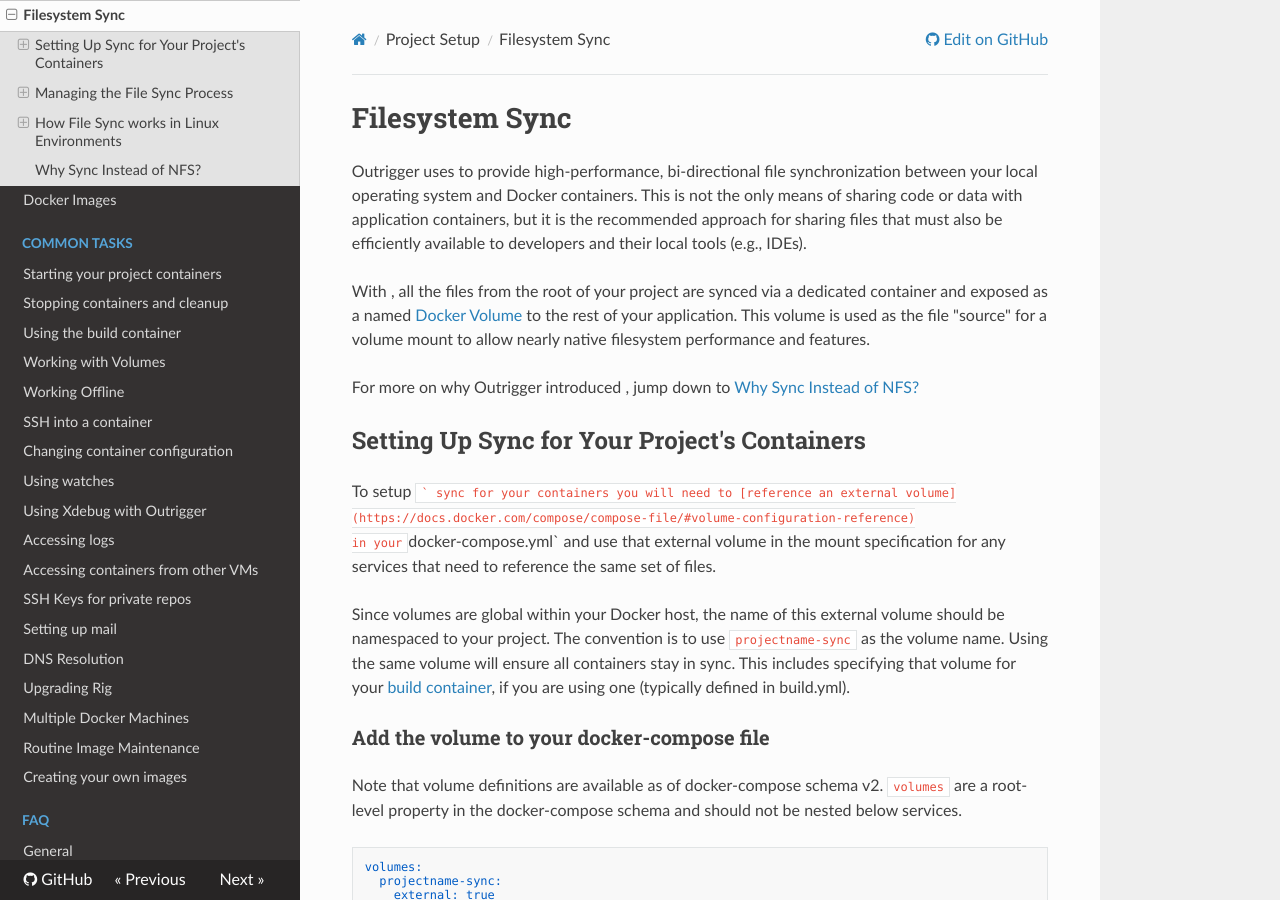
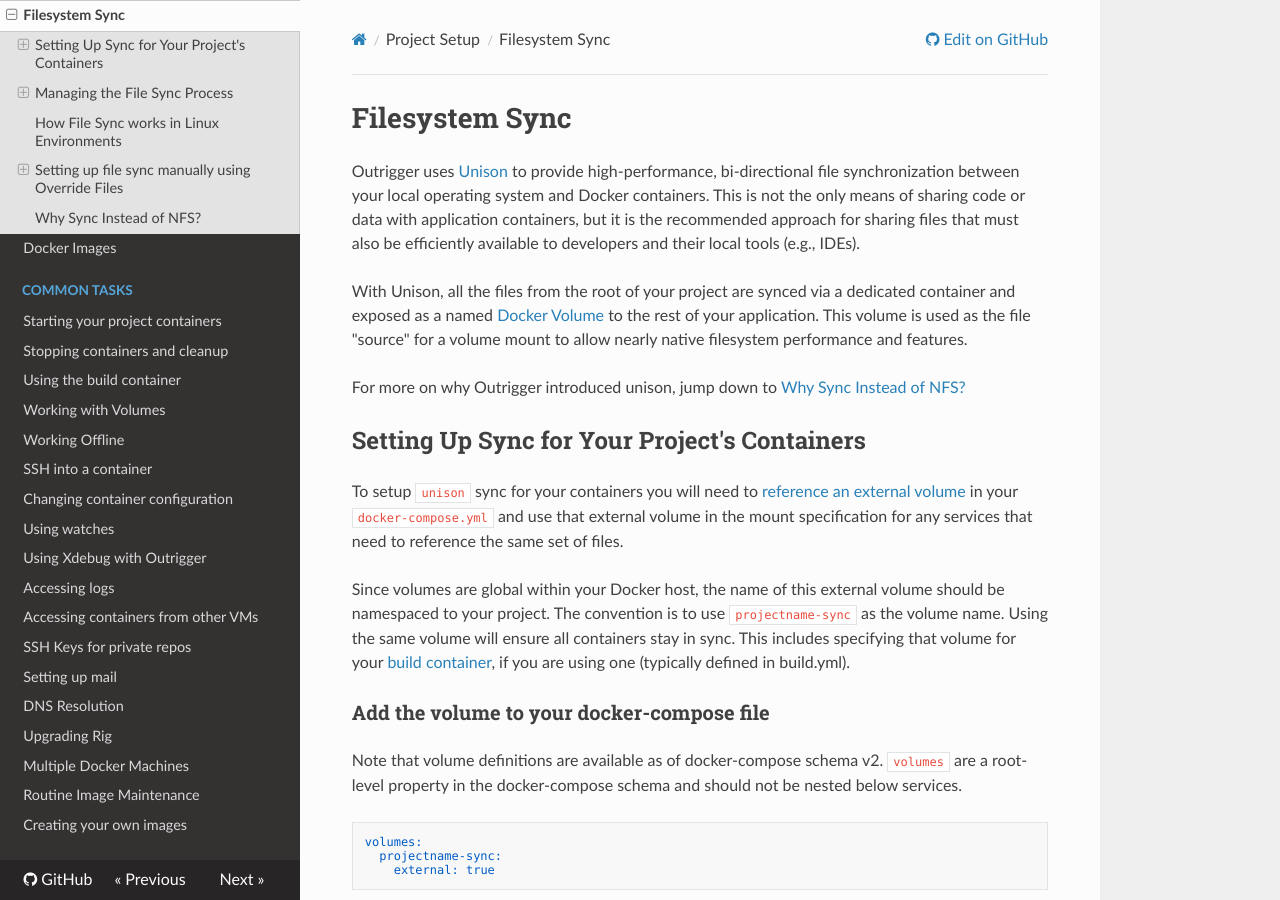
Before and after one commit to phase2/outrigger-docs, an MkDocs documentation site: the page built from docs/project-setup/filesystem-sync.md, in a window 1280 px wide and 900 px high. Built offline with MkDocs 1.6.1, drawn with Linux system fonts in a browser that asks for light colours; nearby versions of some CDN libraries; old or Windows-style settings are respelled for this version of MkDocs; some of the changed text lies outside the part shown.

Commit message:
Updated based on some botched search and repalce

```diff
--- a/docs/project-setup/filesystem-sync.md
+++ b/docs/project-setup/filesystem-sync.md
@@ -1,14 +1,14 @@
 # Filesystem Sync
 
-Outrigger uses [](https://github.com/bcpierce00/) to provide high-performance, bi-directional file synchronization between your local operating system and Docker containers. This is not the only means of sharing code or data with application containers, but it is the recommended approach for sharing files that must also be efficiently available to developers and their local tools (e.g., IDEs).
+Outrigger uses [Unison](https://github.com/bcpierce00/unison) to provide high-performance, bi-directional file synchronization between your local operating system and Docker containers. This is not the only means of sharing code or data with application containers, but it is the recommended approach for sharing files that must also be efficiently available to developers and their local tools (e.g., IDEs).
 
-With , all the files from the root of your project are synced via a dedicated container and exposed as a named [Docker Volume](https://docs.docker.com/engine/tutorials/dockervolumes/) to the rest of your application. This volume is used as the file "source" for a volume mount to allow nearly native filesystem performance and features.
+With Unison, all the files from the root of your project are synced via a dedicated container and exposed as a named [Docker Volume](https://docs.docker.com/engine/tutorials/dockervolumes/) to the rest of your application. This volume is used as the file "source" for a volume mount to allow nearly native filesystem performance and features.
 
-For more on why Outrigger introduced , jump down to [Why Sync Instead of NFS?](#why-sync-instead-of-nfs)
+For more on why Outrigger introduced unison, jump down to [Why Sync Instead of NFS?](#why-sync-instead-of-nfs)
 
 ## Setting Up Sync for Your Project's Containers
 
-To setup `` sync for your containers you will need to [reference an external volume](https://docs.docker.com/compose/compose-file/#volume-configuration-reference)
+To setup `unison` sync for your containers you will need to [reference an external volume](https://docs.docker.com/compose/compose-file/#volume-configuration-reference)
 in your `docker-compose.yml` and use that external volume in the mount specification for any services that need to
 reference the same set of files.
 
@@ -61,7 +61,7 @@
 of your project folder. You will see a progress indicator that will let you know when the initial sync is finished and
 things are ready to use.
 
-!!! important "Workflow Change for -using Projects"
+!!! important "Workflow Change for Unison-using Projects"
     Projects that use this file syncing approach will require execution of this command as a new step before any other docker commands can be run.
 
 ### Cleaning up
@@ -71,7 +71,7 @@
 does.
 
 When you are done for the day, or for that project, run `rig project sync:stop` from the project root to clean up any running
-`` containers for that project.
+sync containers for that project.
 
 ## How File Sync works in Linux Environments
 
@@ -80,7 +80,10 @@
 For this reason, any environment running on Linux will have local bind volumes created automatically where a Unison/sync volume would be used. This
 allows for the use of named volumes, but avoids using Unison where local filesystems have all the functionality needed.
 
-### Example Override Files
+## Setting up file sync manually using Override Files
+
+See [Understanding multiple Compose files](https://docs.docker.com/compose/extends/#understanding-multiple-compose-files) to understand how
+Docker Compose files work.
 
 #### Example docker-compose.yml
 
```
